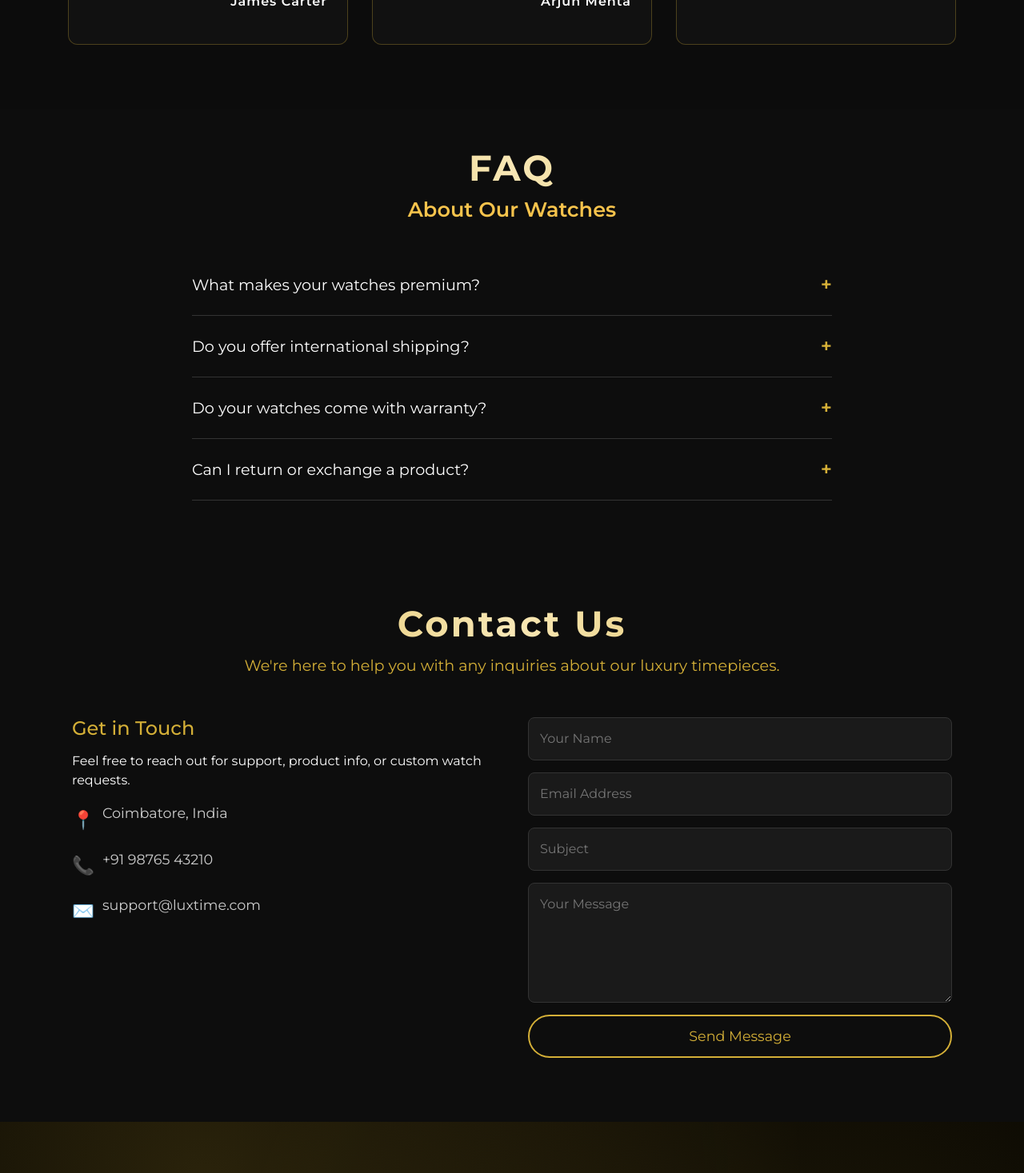
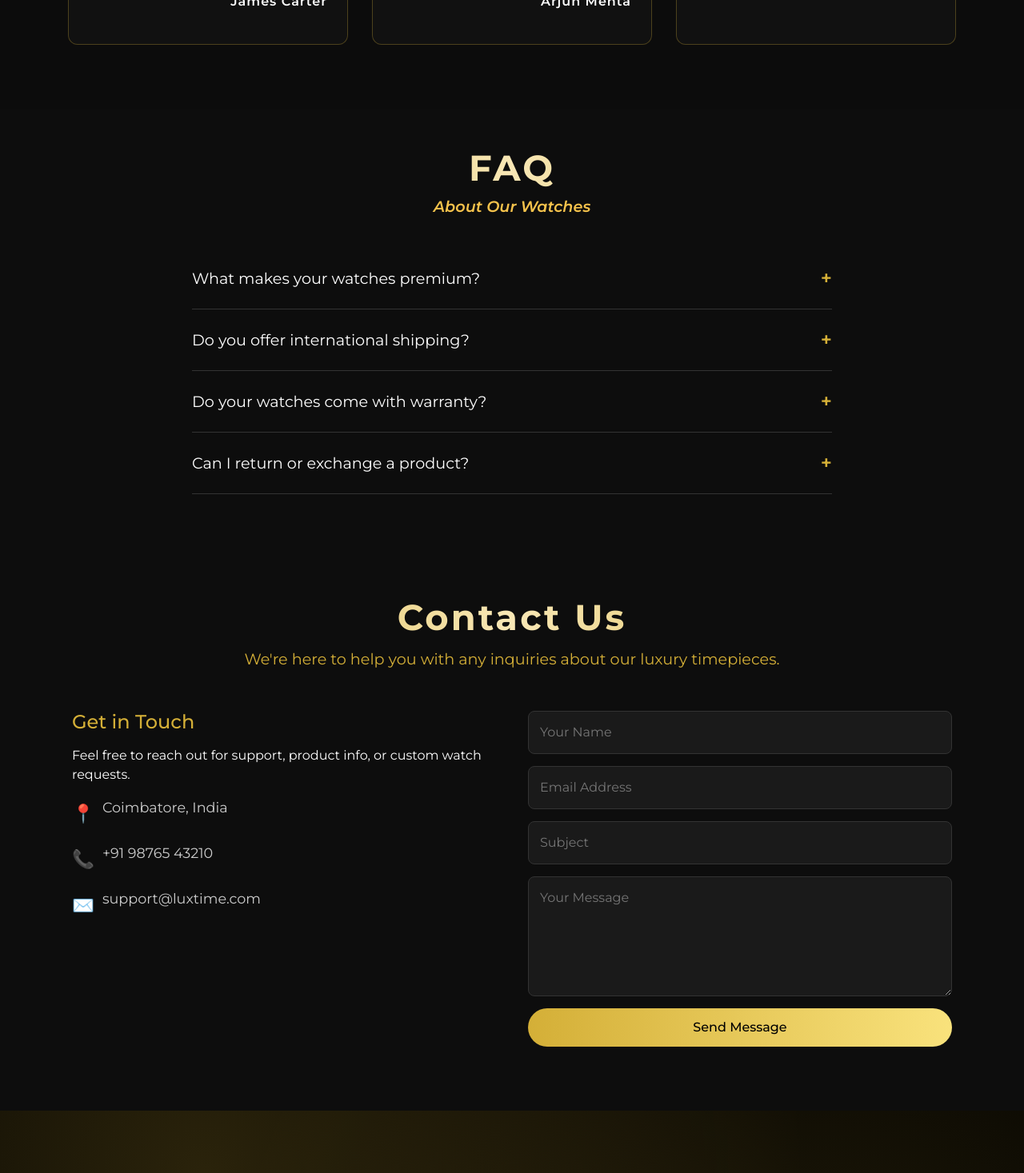
Before and after one commit to acculerbarathkavi-svg/watch-brand-project, a React (Vite) app: page / in a window 1280 px wide. Shown: the part 4389-5856 px from the top of the page at 80% size. Built offline with nearby package versions, Linux system fonts and the light colour scheme.

Commit message:
adding a responvie

```diff
--- a/src/assets/css/Contact.css
+++ b/src/assets/css/Contact.css
@@ -79,20 +79,25 @@
 }
 
 .contact-btn {
-  background: transparent;
-  border: 2px solid #d4af37;
-  color: #d4af37;
-  padding: 12px 25px;
-  border-radius: 30px;
-  font-size: 1.1rem;
-  cursor: pointer;
+  /* background: linear-gradient(
+    82.3deg,
+    rgb(233, 233, 93) 10.8%, */
+    /* rgba(99, 88, 238, 1) 94.3% */
+    /* #d4af37 */
+    background: linear-gradient(90deg, #d4af37, #f9e27c);
+
+  color: black;
+  padding: 0.75rem 2rem;
+  border-radius: 2rem;
+  font-weight: 500;
+  border: none;
   transition: all 0.3s ease;
 }
 
 .contact-btn:hover {
-  background: #d4af37;
+  background: linear-gradient(90deg,  #f9e27c, #d4af37);
   color: #000;
-  transform: scale(1.05);
+  /* transform: scale(1.05); */
 }
 
 /* Mobile Responsive */
--- a/src/assets/css/FAQ.css
+++ b/src/assets/css/FAQ.css
@@ -15,9 +15,10 @@
 
 .faq-subtitle {
   margin-top: 10px;
-  font-size: 1.6rem;
+  font-size: 1.2rem;
   color: #f6c34c;
   font-weight: 600;
+  font-style: italic;
 }
 
 .faq-container {
--- a/src/assets/css/ProductSection.css
+++ b/src/assets/css/ProductSection.css
@@ -93,37 +93,3 @@
   }
 }
 /*button animation*/
-
-
-/* Swiper basic styles to ensure it displays & slides */
-.carousel-wrapper {
-  padding: 10px 0 40px;
-}
-
-/* center and size slide cards */
-.swiper-slide {
-  display: flex;
-  justify-content: center;
-  align-items: center;
-}
-
-/* make sure images don't collapse the slide */
-.product-img {
-  max-width: 100%;
-  height: auto;
-  display: block;
-}
-
-/* gold arrows */
-.swiper-button-prev,
-.swiper-button-next {
-  color: #d4af37 !important;
-  top: 45% !important;
-}
-
-/* ensure nav buttons are visible over dark background */
-.swiper-button-prev::after,
-.swiper-button-next::after {
-  font-size: 22px;
-  opacity: 1;
-}
--- a/src/assets/css/Testimonials.css
+++ b/src/assets/css/Testimonials.css
@@ -8,6 +8,7 @@
   font-size: 2.5rem;
   font-weight: 700;
   background: linear-gradient(90deg, #d4af37, #f8e7b5, #d4af37);
+  background-clip: text;
   -webkit-background-clip: text;
   -webkit-text-fill-color: transparent;
   letter-spacing: 3px;
@@ -62,9 +63,13 @@
   .testimonials-container {
     flex-direction: column;
     align-items: center;
+
   }
 
   .testimonial-card {
     width: 90%;
   }
+  .testimonials-title{
+    font-size: 2.2rem;
+  }
 }
```
